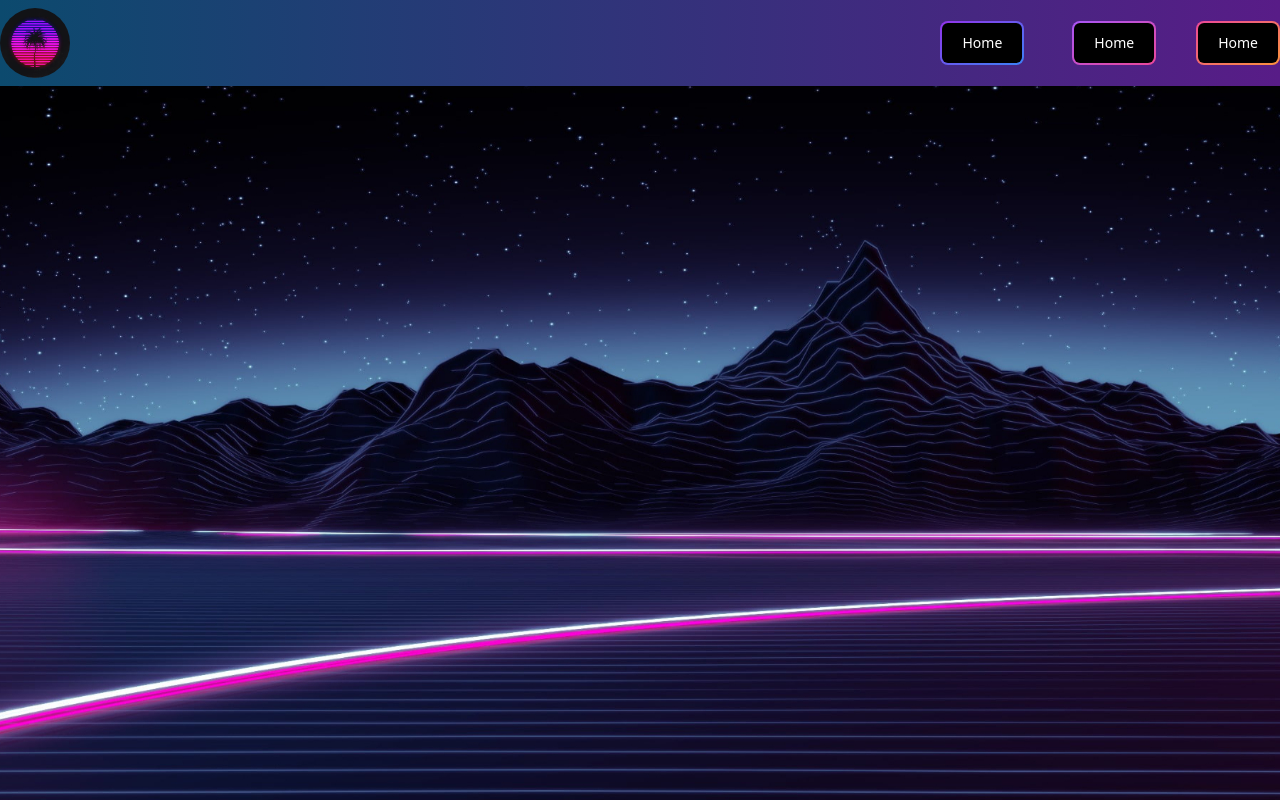
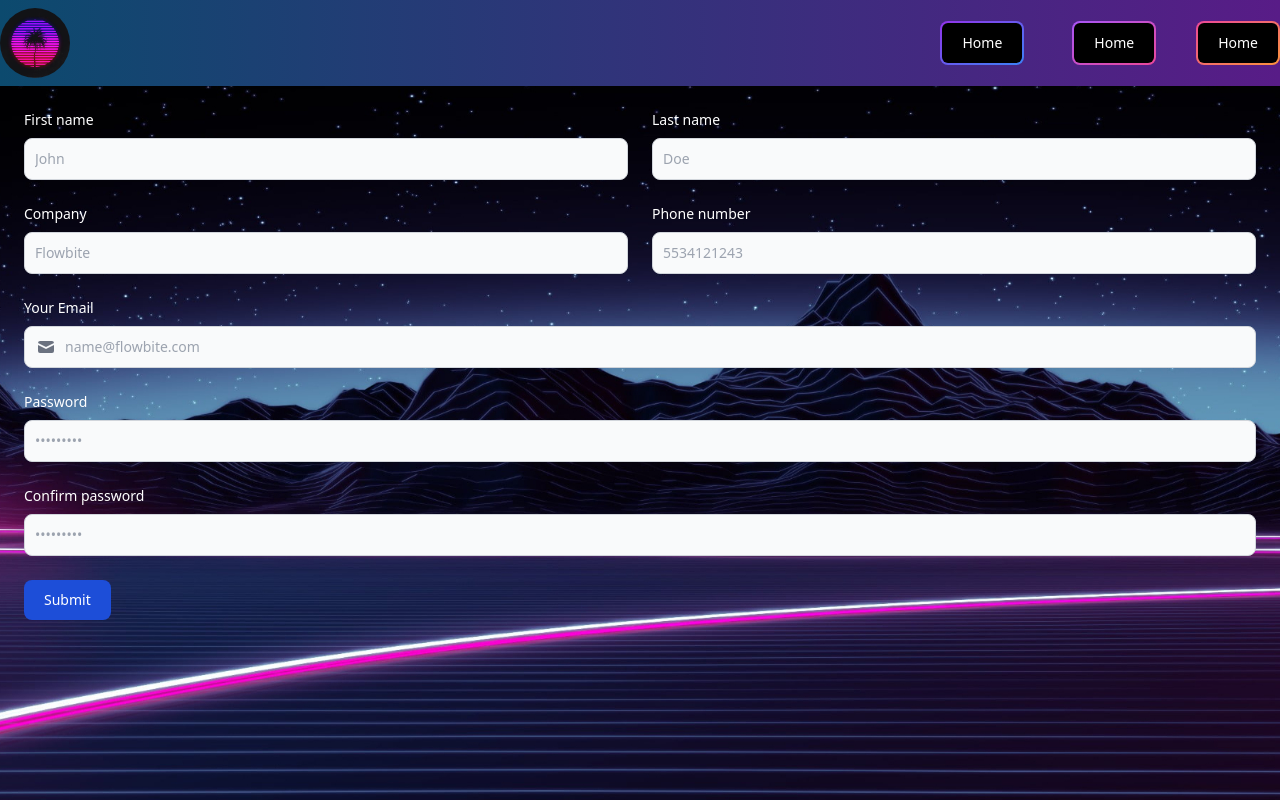
Before and after one commit to HugoBzn/webtest, a Nuxt app: page /post in a window 1280 px wide. Before the commit this address had no page. Built offline with nearby package versions, Linux system fonts and the light colour scheme.

Commit message:
Starting to POST

```diff
--- a/components/Home.vue
+++ b/components/Home.vue
@@ -6,14 +6,14 @@
       </div>
       <div class="p-5">
         <h5 class="mb-2 text-2xl font-bold tracking-tight text-white">
-          1
+          Method Post
         </h5>
         <p class="mb-3 font-normal text-gray-400">
-          The next page is a page with responsive Navbar.
+          Page made it to do the method POST to Strapi.
         </p>
         <div class="center">
           <NuxtLink
-            to="/"
+            to="/post"
             class="transition duration-300 ease-in-out centertext-white bg-gradient-to-br from-purple-600 to-blue-500 hover:bg-gradient-to-bl focus:ring-4 focus:outline-none focus:ring-blue-300 dark:focus:ring-blue-800 font-medium rounded-lg text-sm px-5 py-2.5 text-center mr-2 mb-2"
             > Go to page!
           </NuxtLink>
--- /dev/null
+++ b/components/Post.vue
@@ -0,0 +1,70 @@
+<template>
+    <div class="px-6 py-6">
+        <form>
+            <div class="grid gap-6 mb-6 md:grid-cols-2">
+                <div>
+                    <label for="first_name" class="block mb-2 text-sm font-medium text-white">First name</label>
+                    <input type="text" id="first_name"
+                        class="bg-gray-50 border border-gray-300 text-black text-sm rounded-lg focus:ring-blue-500 focus:border-blue-500 block w-full p-2.5"
+                        placeholder="John" required="">
+                </div>
+                <div>
+                    <label for="last_name" class="block mb-2 text-sm font-medium text-white">
+                        Last name
+                    </label>
+                    <input type="text" id="last_name"
+                        class="bg-gray-50 border border-gray-300 text-black text-sm rounded-lg focus:ring-blue-500 focus:border-blue-500 block w-full p-2.5"
+                        placeholder="Doe" required="">
+                </div>
+                <div>
+                    <label for="company" class="block mb-2 text-sm font-medium text-white">Company</label>
+                    <input type="text" id="company"
+                        class="bg-gray-50 border border-gray-300 text-black text-sm rounded-lg focus:ring-blue-500 focus:border-blue-500 block w-full p-2.5"
+                        placeholder="Flowbite" required="">
+                </div>
+                <div>
+                    <label for="phone" class="block mb-2 text-sm font-medium text-white">
+                        Phone number
+                    </label>
+                    <input type="tel" id="phone"
+                        class="bg-gray-50 border border-gray-300 text-black text-sm rounded-lg focus:ring-blue-500 focus:border-blue-500 block w-full p-2.5"
+                        placeholder="5534121243" pattern="[0-9]{2}[0-9]{2}[0-9]{2}[0-9]{2}[0-9]{2}" required="">
+                </div>
+            </div>
+            <label for="email" class="block mb-2 text-sm font-medium text-white">
+                Your Email
+            </label>
+            <div class="relative mb-6">
+                <div class="flex absolute inset-y-0 left-0 items-center pl-3 pointer-events-none">
+                    <svg aria-hidden="true" class="w-5 h-5 text-gray-500 dark:text-gray-400" fill="currentColor"
+                        viewBox="0 0 20 20" xmlns="http://www.w3.org/2000/svg">
+                        <path d="M2.003 5.884L10 9.882l7.997-3.998A2 2 0 0016 4H4a2 2 0 00-1.997 1.884z"></path>
+                        <path d="M18 8.118l-8 4-8-4V14a2 2 0 002 2h12a2 2 0 002-2V8.118z"></path>
+                    </svg>
+                </div>
+                <input type="email" id="email"
+                    class="bg-gray-50 border border-gray-300 text-gray-900 text-sm rounded-lg focus:ring-blue-500 focus:border-blue-500 block w-full pl-10 p-2.5  dark:bg-gray-700 dark:border-gray-600 dark:placeholder-gray-400 dark:text-white dark:focus:ring-blue-500 dark:focus:border-blue-500"
+                    placeholder="name@flowbite.com" required>
+            </div>
+            <div class="mb-6">
+                <label for="password" class="block mb-2 text-sm font-medium text-white">Password</label>
+                <input type="password" id="password"
+                    class="bg-gray-50 border border-gray-300 text-black text-sm rounded-lg focus:ring-blue-500 focus:border-blue-500 block w-full p-2.5"
+                    placeholder="•••••••••" required="">
+            </div>
+            <div class="mb-6">
+                <label for="confirm_password" class="block mb-2 text-sm font-medium text-white">Confirm password</label>
+                <input type="password" id="confirm_password"
+                    class="bg-gray-50 border border-gray-300 text-black text-sm rounded-lg focus:ring-blue-500 focus:border-blue-500 block w-full p-2.5"
+                    placeholder="•••••••••" required="">
+            </div>
+            <button type="submit"
+                class="text-white bg-blue-700 hover:bg-blue-800 focus:ring-4 focus:outline-none focus:ring-blue-300 font-medium rounded-lg text-sm w-full sm:w-auto px-5 py-2.5 text-center dark:bg-blue-600 dark:hover:bg-blue-700 dark:focus:ring-blue-800">Submit</button>
+        </form>
+    </div>
+</template>
+
+<script setup>
+
+
+</script>
--- a/package.json
+++ b/package.json
@@ -9,6 +9,7 @@
     "generate": "nuxt generate"
   },
   "dependencies": {
+    "axios": "^1.1.3",
     "core-js": "^3.19.3",
     "nuxt": "^2.15.8",
     "vue": "^2.6.14",
--- /dev/null
+++ b/pages/post.vue
@@ -0,0 +1,7 @@
+<template>
+    <Post />
+</template>
+
+<script setup>
+
+</script>
```
Also changed, not shown: 1 other file (tests, documents, lock files or other folders).
